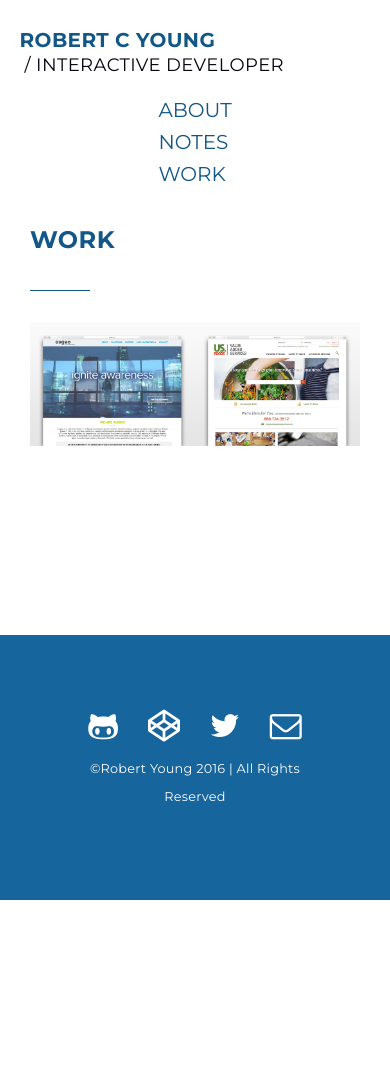
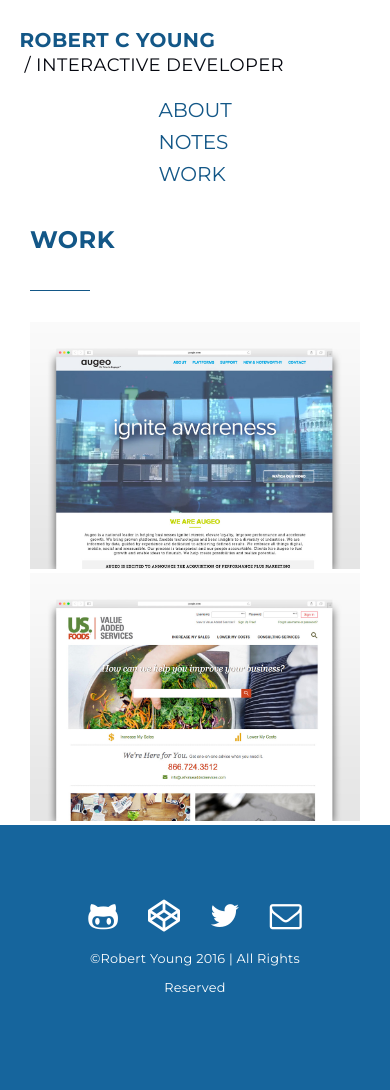
Before and after one commit to ryoungz/robblog, a Jekyll site: the page built from work.html, in a window 390 px wide. Built offline with Jekyll 4.4.1, drawn with Linux system fonts in a browser that asks for light colours; nearby versions of some CDN libraries; before the commit the page ends 900 px from its top, so only the background shows below that.

Commit message:
100% width for project images at mobile screen size.

```diff
--- a/_sass/_layout.scss
+++ b/_sass/_layout.scss
@@ -420,4 +420,9 @@ figure.effect-sadie:hover p {
     .secondary {
         padding-left: 0;
     }
+    .thumb {
+        position: relative;
+        float: none;
+        width: 100%;
+    }
 }
```
